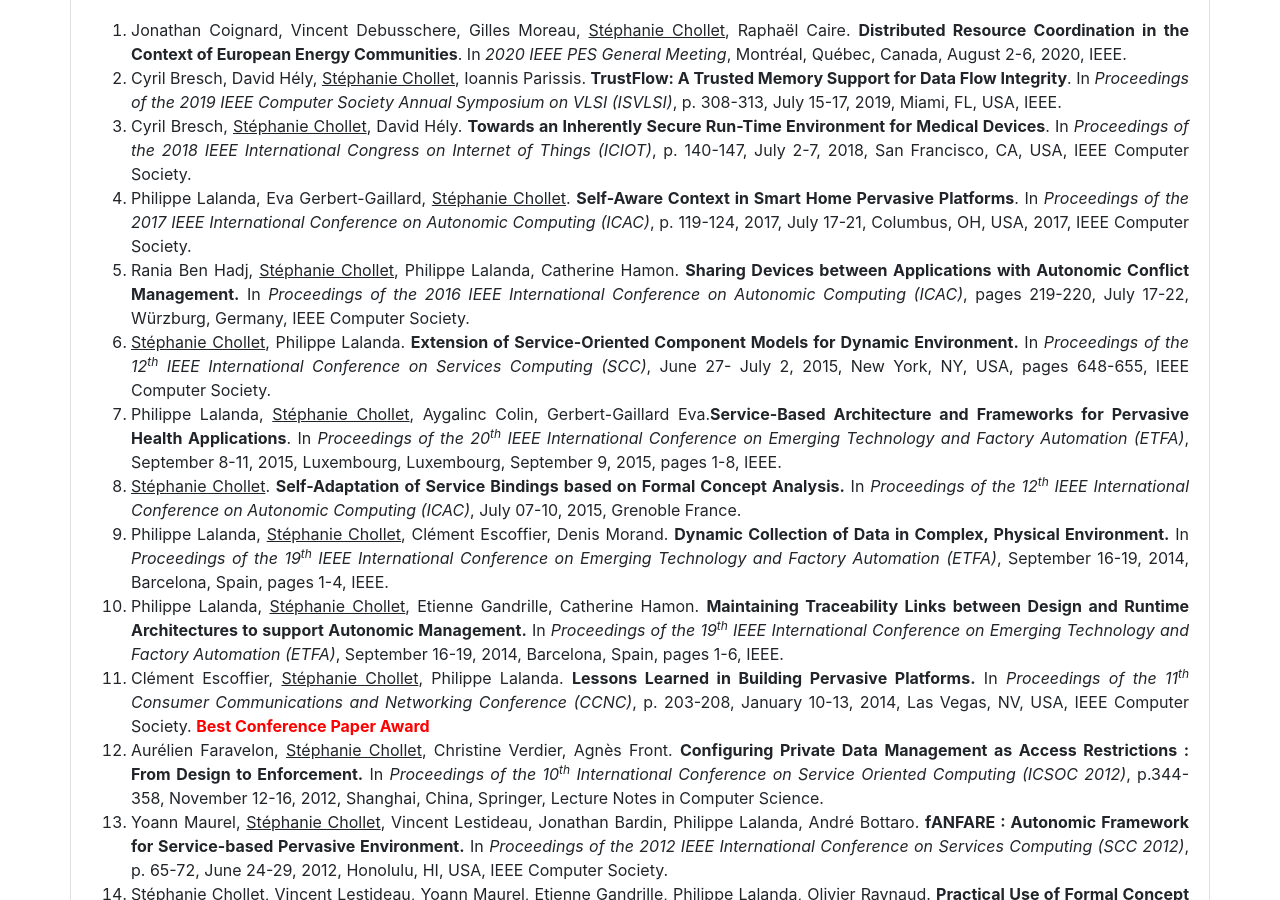
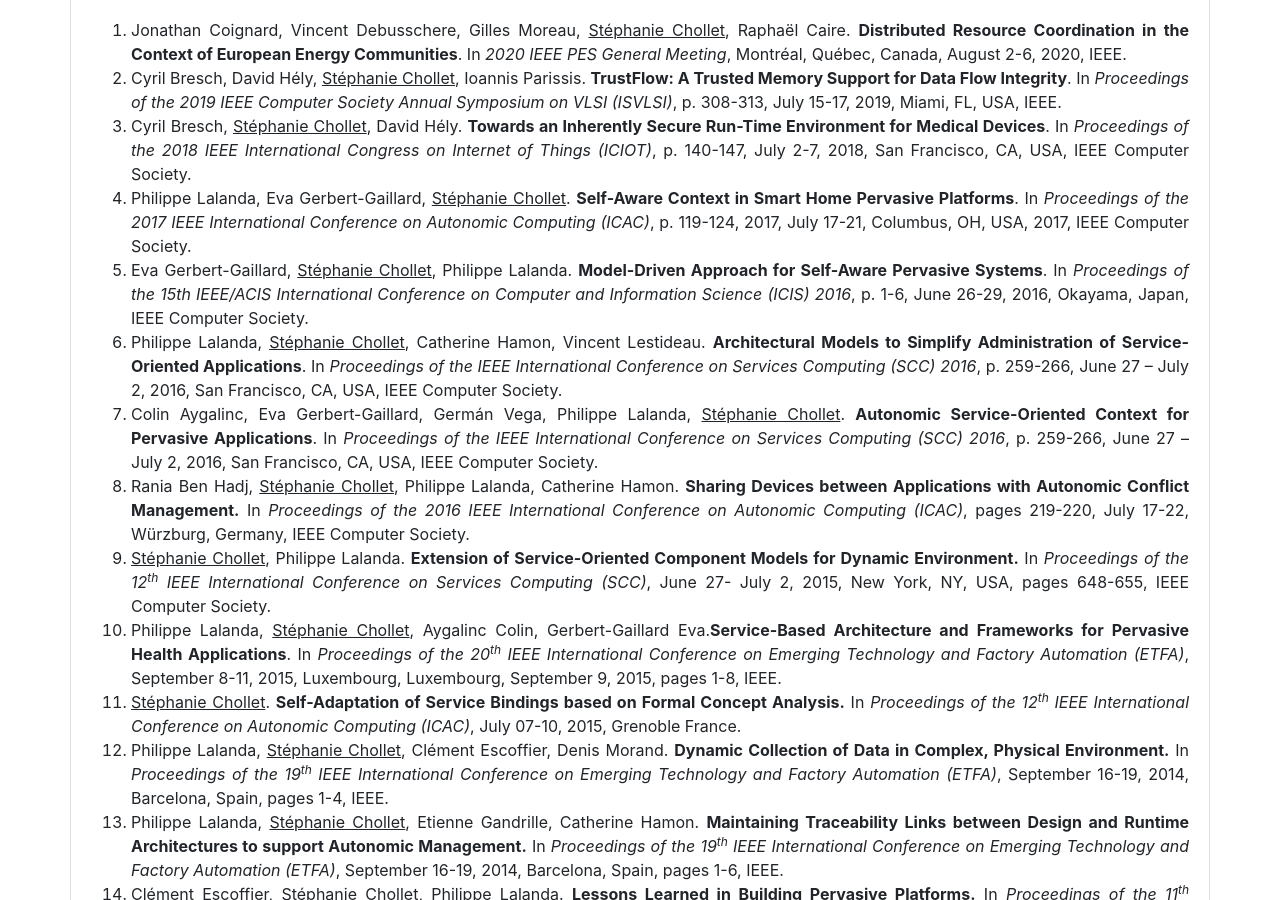
Before and after one commit to schollet/homepage, a Jekyll site: the page built from index.html, in a window 1280 px wide and 900 px high, scrolled down 1754 px. Built offline with Jekyll 4.4.1, drawn with Linux system fonts in a browser that asks for light colours.

Commit message:
Update index.html

```diff
--- a/index.html
+++ b/index.html
@@ -124,7 +124,9 @@ layout: default
 			<li>Cyril Bresch, David Hély, <span style="text-decoration: underline">Stéphanie Chollet</span>, Ioannis Parissis. <b>TrustFlow: A Trusted Memory Support for Data Flow Integrity</b>. In <i>Proceedings of the 2019 IEEE Computer Society Annual Symposium on VLSI (ISVLSI)</i>, p. 308-313, July 15-17, 2019, Miami, FL, USA, IEEE.</li>
 			<li>Cyril Bresch, <span style="text-decoration: underline">Stéphanie Chollet</span>, David Hély. <b>Towards an Inherently Secure Run-Time Environment for Medical Devices</b>. In <i>Proceedings of the 2018 IEEE International Congress on Internet of Things (ICIOT)</i>, p. 140-147, July 2-7, 2018, San Francisco, CA, USA, IEEE Computer Society.
 			<li>Philippe Lalanda, Eva Gerbert-Gaillard, <span style="text-decoration: underline">Stéphanie Chollet</span>. <b>Self-Aware Context in Smart Home Pervasive Platforms</b>. In <i>Proceedings of the 2017 IEEE International Conference on Autonomic Computing (ICAC)</i>, p. 119-124, 2017, July 17-21, Columbus, OH, USA, 2017, IEEE Computer Society.</li>
-
+			<li>Eva Gerbert-Gaillard, <span style="text-decoration: underline">Stéphanie Chollet</span>, Philippe Lalanda. <b>Model-Driven Approach for Self-Aware Pervasive Systems</b>. In <i>Proceedings of the 15th IEEE/ACIS International Conference on Computer and Information Science (ICIS) 2016</i>, p. 1-6, June 26-29, 2016, Okayama, Japan, IEEE Computer Society.</li>
+			<li>Philippe Lalanda, <span style="text-decoration: underline">Stéphanie Chollet</span>, Catherine Hamon, Vincent Lestideau. <b>Architectural Models to Simplify Administration of Service-Oriented Applications</b>. In <i>Proceedings of the IEEE International Conference on Services Computing (SCC) 2016</i>, p. 259-266, June 27 – July 2, 2016, San Francisco, CA, USA, IEEE Computer Society.</li>
+			<li>Colin Aygalinc, Eva Gerbert-Gaillard, Germán Vega, Philippe Lalanda, <span style="text-decoration: underline">Stéphanie Chollet</span>. <b>Autonomic Service-Oriented Context for Pervasive Applications</b>. In <i>Proceedings of the IEEE International Conference on Services Computing (SCC) 2016</i>, p. 259-266, June 27 – July 2, 2016, San Francisco, CA, USA, IEEE Computer Society.</li>
 
 	<li>Rania Ben Hadj, <span style="text-decoration: underline">Stéphanie Chollet</span>, Philippe Lalanda, Catherine Hamon. <b>Sharing Devices between Applications with Autonomic Conflict Management.</b> In <i>Proceedings of the 2016 IEEE International Conference on Autonomic Computing (ICAC)</i>, pages 219-220, July 17-22, Würzburg, Germany, IEEE Computer Society.</li>
 
```
